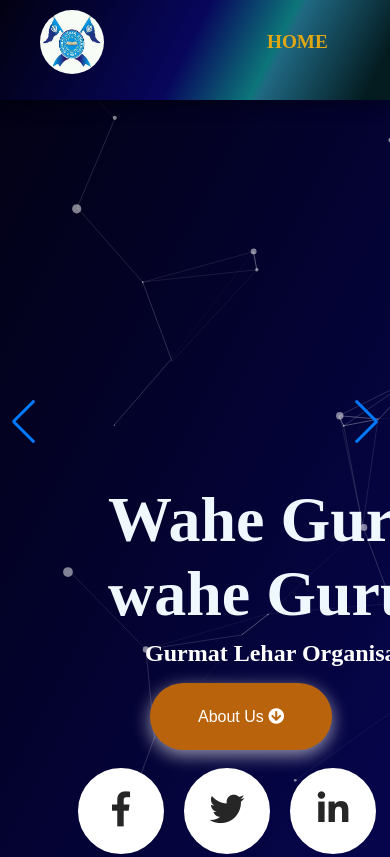
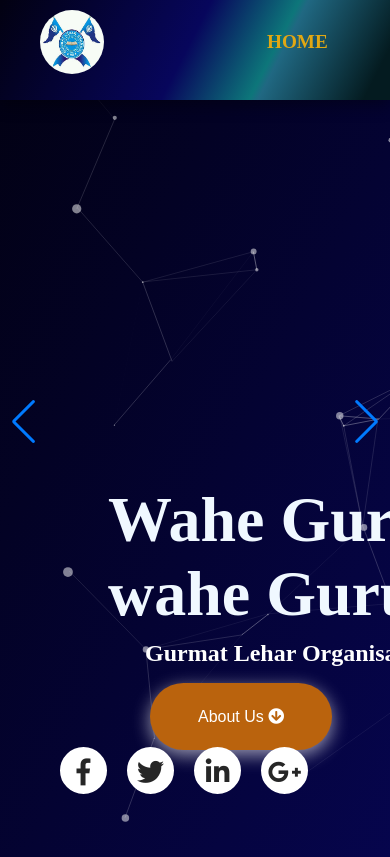
Before and after one commit to Deepsingh20/Organisation_Website, a plain HTML site: page index.html in a window 390 px wide. Shown: the top 857 px of the page. Drawn offline with nearby package versions, Linux system fonts and the light colour scheme.

Commit message:
Update utils.css

```diff
--- a/utils.css
+++ b/utils.css
@@ -102,3 +102,29 @@
 .icons1 li:nth-child(4) a:before {
     background: #dd4b39;
   }
+
+@media screen and (max-width: 420px) {
+    .icons1 {
+        margin-top: 9rem;
+        margin-left: 4rem;
+    }
+    .icons1 li{
+      margin-top: -4rem;
+    }
+    .icons1 li a {
+      width: 43px;
+        height: 43px;
+        background-color: #fff;
+        text-align: center;
+        line-height: 48px;
+        font-size: 27px;
+        margin: 0 10px;
+        display: block;
+        border-radius: 50%;
+        position: relative;
+        overflow: hidden;
+        border: 2px solid #fff;
+        z-index: 1;
+    }
+
+}
```
